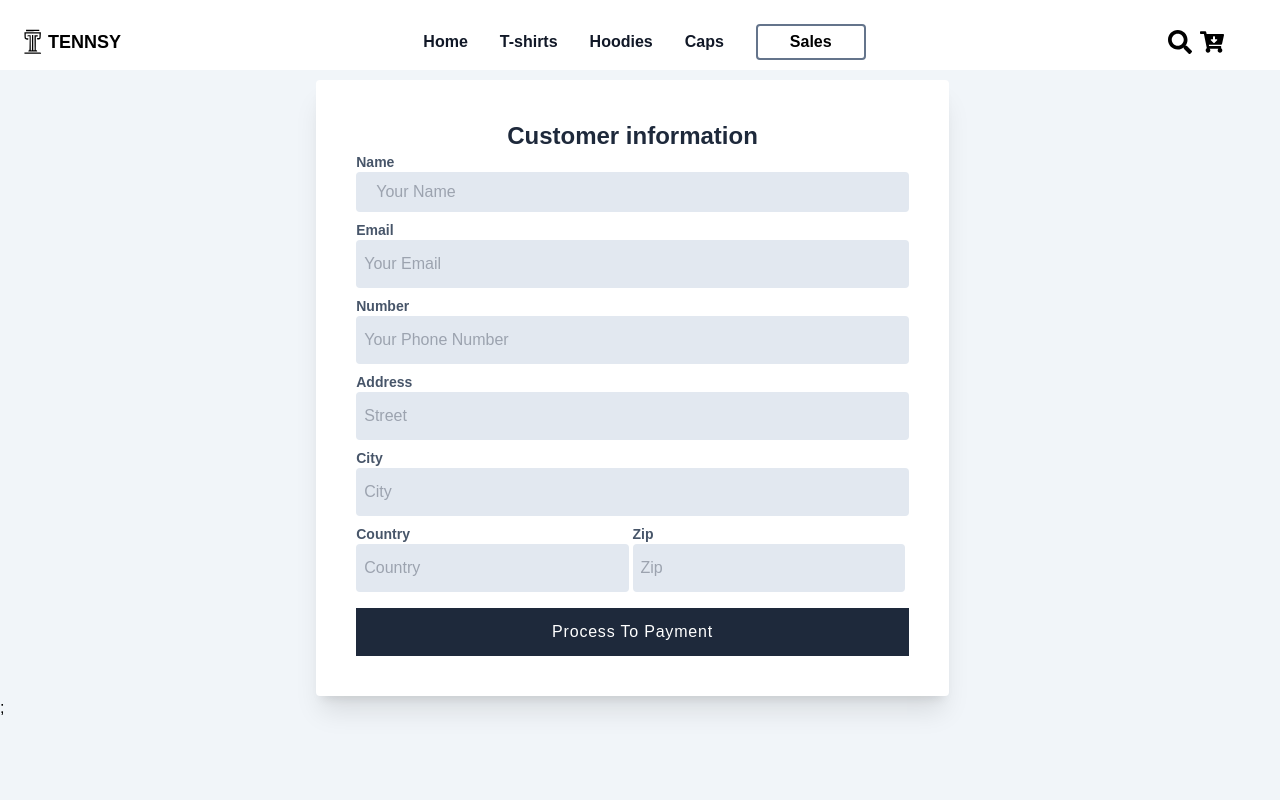
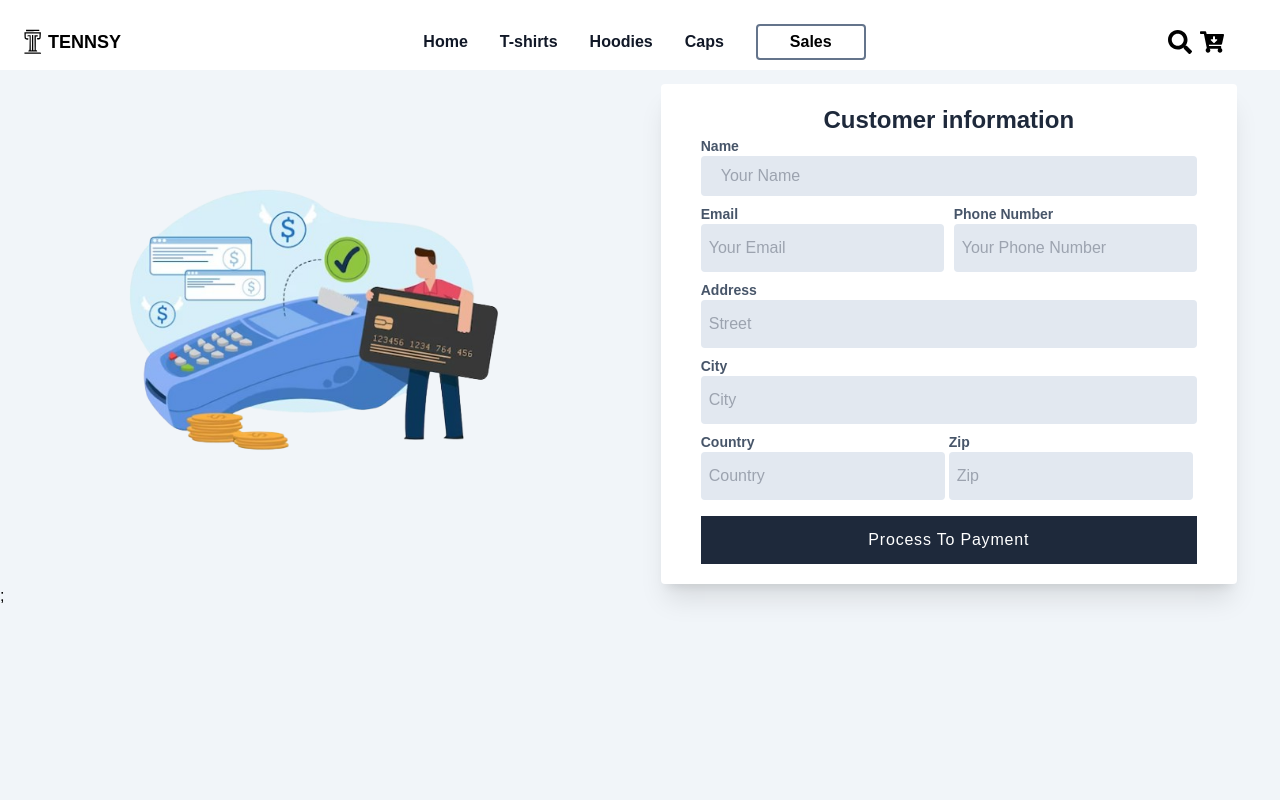
Before and after one commit to NIAZI77/tennsy, a Next.js app: page /checkout in a window 1280 px wide. Shown: the top 800 px of the page. Built offline with nearby package versions, Linux system fonts and the light colour scheme.

Commit message:
fix checkout page

```diff
--- a/pages/cart.js
+++ b/pages/cart.js
@@ -1,3 +1,4 @@
+import Link from "next/link";
 import React, { useState, useEffect } from "react";
 import { MdDelete } from "react-icons/md";
 
@@ -170,18 +171,22 @@ const Cart = () => {
             </p>
           </div>
           <hr className="my-4" />
-          <div className="flex justify-between">
-            <p className="text-lg font-bold">Total</p>
-            <div className="">
-              <p className="mb-1 text-lg font-bold text-right">PKR {total}</p>
-              <p className="text-sm text-gray-700">
-                Free shipping on PKR 2999+ Purchase
-              </p>
+          <div>
+            <div className="flex justify-between">
+              <p className="text-lg font-bold">Total</p>
+              <p className="mb-1 text-lg font-bold text-center">PKR {total}</p>
             </div>
+            <p className="text-sm text-gray-700">
+              Free shipping on PKR 2999+ Purchase
+            </p>
           </div>
-          <button className="mt-6 w-full rounded-md bg-slate-500 py-1.5 font-medium text-slate-50 hover:bg-slate-600">
+
+         {cart.length > 0 ? <button className="mt-6 w-full rounded-md bg-slate-500 py-1.5 font-medium text-slate-50 hover:bg-slate-600">
+           <Link href={"/checkout"}>Check out</Link>
+          </button>:<button className="mt-6 w-full rounded-md bg-slate-400 py-1.5 font-medium text-slate-50">
             Check out
-          </button>
+          </button>}
+
         </div>
       </div>
     </div>
--- a/pages/checkout.js
+++ b/pages/checkout.js
@@ -1,10 +1,11 @@
 import React, { useState } from "react";
+import { GiHamburgerMenu } from "react-icons/gi";
 
 const Checkout = () => {
   const [formData, setFormData] = useState({
     name: "",
     email: "",
-    number: "",
+    phoneNumber: "", // Changed key to "phoneNumber"
     address: "",
     city: "",
     country: "",
@@ -25,10 +26,15 @@ const Checkout = () => {
   };
 
   return (
+    <div className="flex justify-around">
+      <div className="md:w-[45vw] md:flex hidden justify-center items-center">
+        <img src="/checkout.png" className="w-3/4" />
+      </div>
+
       <div>
-      <div className="leading-loose">
+        <div className="leading-loose md:w-[45vw]">
           <form
-          className="md:w-1/2 w-screen mx-auto mt-4 p-10 bg-white rounded shadow-xl"
+            className="w-full mx-auto mt-5 px-10 py-5 bg-white rounded shadow-xl"
             onSubmit={handleSubmit}
           >
             <p className="text-slate-800 text-center font-bold text-2xl">
@@ -53,7 +59,8 @@ const Checkout = () => {
                 onChange={handleChange}
               />
             </div>
-          <div className="mt-2">
+            <div className="flex items-center justify-between">
+              <div className="mt-2 md:w-[49%]">
                 <label
                   className="font-bold block text-sm text-slate-600"
                   htmlFor="email"
@@ -72,25 +79,28 @@ const Checkout = () => {
                   onChange={handleChange}
                 />
               </div>
-          <div className="mt-2">
+
+              <div className="mt-2 md:w-[49%]">
                 <label
                   className="font-bold block text-sm text-slate-600"
-              htmlFor="number"
+                  htmlFor="phoneNumber" // Changed htmlFor to match input id
                 >
-              Number
+                  Phone Number {/* Updated label */}
                 </label>
                 <input
                   className="w-full p-2 text-slate-700 bg-slate-200 rounded"
-              id="number"
-              name="number"
-              type="number"
+                  id="phoneNumber" // Changed id to match label htmlFor
+                  name="phoneNumber" // Changed name to match formData key
+                  type="tel" // Changed type to "tel" for phone numbers
                   required
                   placeholder="Your Phone Number"
-              aria-label="Number"
-              value={formData.number}
+                  aria-label="Phone Number" // Updated aria-label
+                  value={formData.phoneNumber} // Changed value to match formData key
                   onChange={handleChange}
                 />
               </div>
+            </div>
+
             <div className="mt-2">
               <label
                 className="font-bold block text-sm text-slate-600"
@@ -178,6 +188,7 @@ const Checkout = () => {
           </form>
         </div>
       </div>
+    </div>
   );
 };
 
```
Also changed, not shown: public/checkout.png (added). Lines whose indentation alone changed are shown as unchanged.
